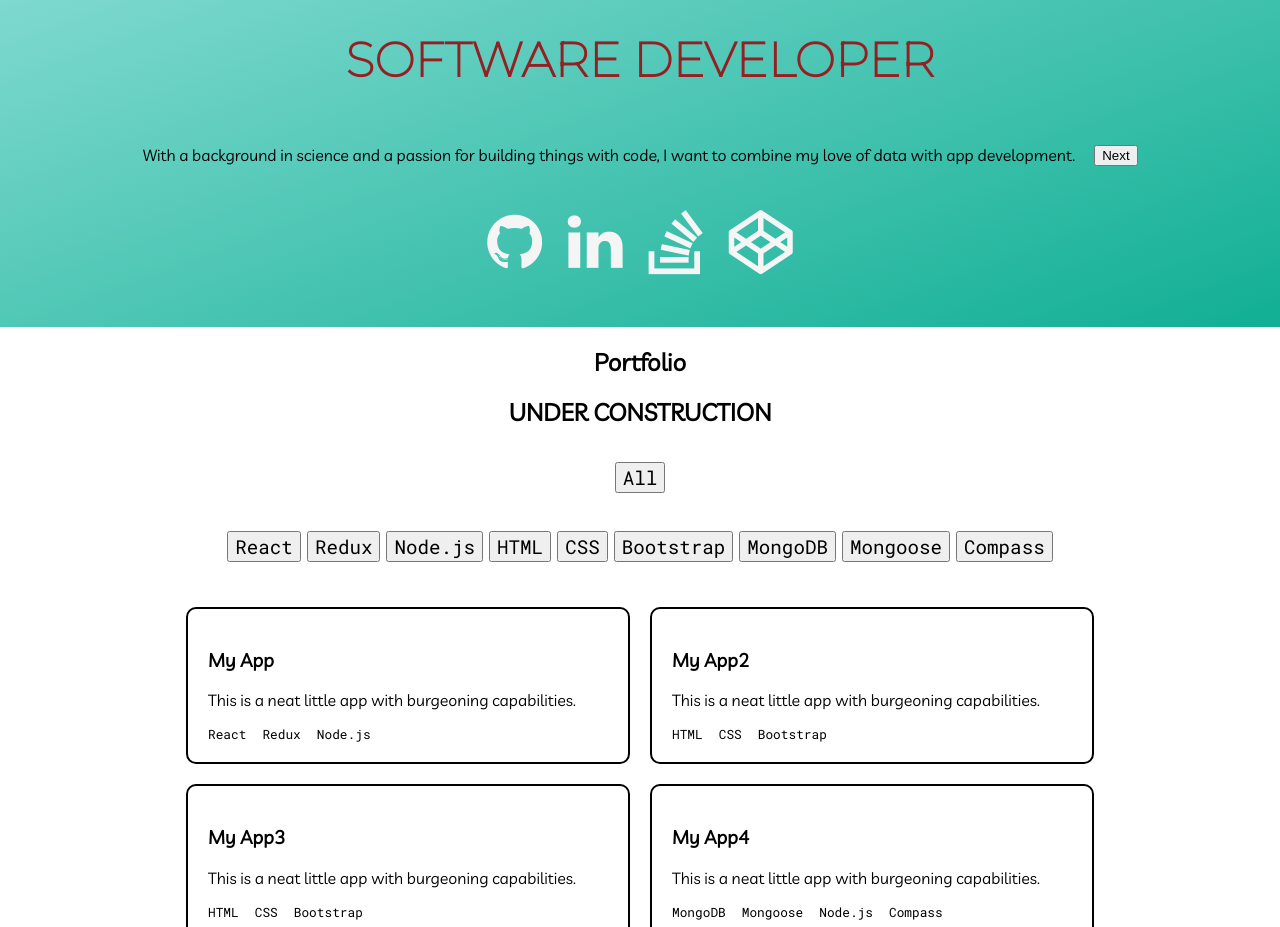
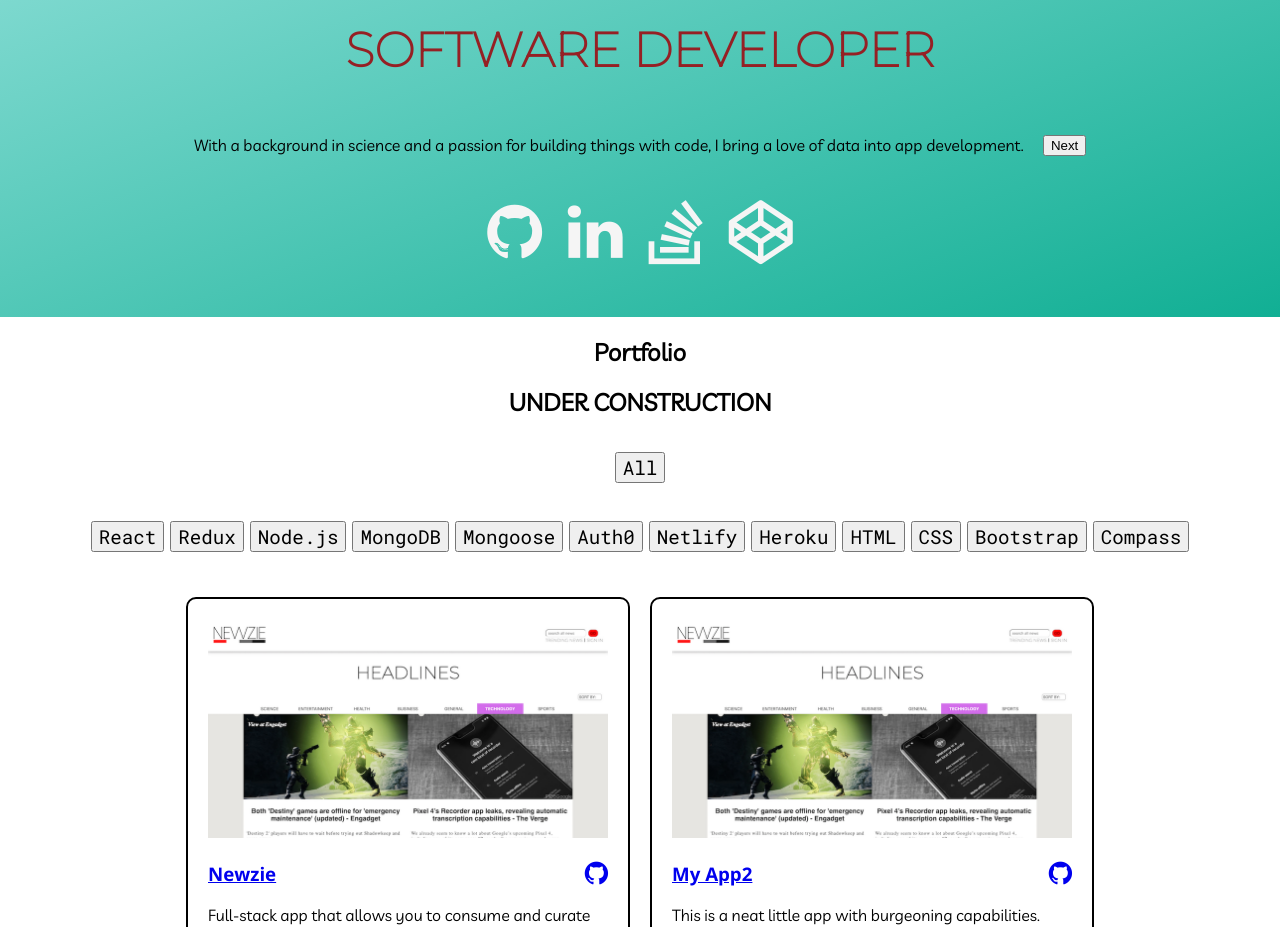
Before and after one commit to sepuckett86/portfolio-react, a React app: page / in a window 1280 px wide. Shown: the part 300-1227 px from the top of the page. Built offline with nearby package versions, Linux system fonts and the light colour scheme.

Commit message:
update portfolio and header

```diff
--- a/src/components/Header.css
+++ b/src/components/Header.css
@@ -1,5 +1,5 @@
 .Header {
-  line-height: 50px;
+  line-height: 40px;
   background-color: whitesmoke;
   display: flex;
   justify-content: space-between;
@@ -15,10 +15,13 @@
 
   li {
     margin-left: 2em;
+    font-family: 'Montserrat', sans-serif;
+    color: #952024;
   }
 
   .name {
     margin-left: 1em;
     font-size: 1.3em;
+    font-family: 'Open Sans', sans-serif;
   }
 }
--- a/src/components/Header.js
+++ b/src/components/Header.js
@@ -5,7 +5,7 @@ import styles from './Header.css';
 function Header() {
   return (
     <header className={styles.Header}>
-      <p className={styles.name}>Susan Puckett</p>
+      <p className={styles.name}>Hello and welcome!</p>
       <ul>
         <li><a href="#portfolio">Portfolio</a></li>
         <li><a href="#contact">Contact</a></li>
--- a/src/components/intro/Intro.css
+++ b/src/components/intro/Intro.css
@@ -1,5 +1,5 @@
 .Intro {
-  background-image: linear-gradient(-20deg, #11af94 0%, #9be4df 100%);;
+  background-image: linear-gradient(-20deg, #11af94 0%, #9be4df 100%);
   margin: 0;
   padding: 1.5em;
   display: flex;
--- a/src/components/portfolio/PortfolioItem.css
+++ b/src/components/portfolio/PortfolioItem.css
@@ -1,4 +1,18 @@
 .PortfolioItem {
+  h3 {
+    font-family: 'Open Sans', sans-serif;
+  }
+  img {
+    width: 100%;
+  }
+  i {
+    font-size: 1.7em;
+  }
+  .top {
+    display: flex;
+    justify-content: space-between;
+    align-items: center;
+  }
   .tags {
     font-family: 'Roboto Mono', monospace;
     font-size: 0.8em;
@@ -6,6 +20,7 @@
     padding-left: 0px;
     margin-top: 1rem;
     display: flex;
+    flex-wrap: wrap;
     li {
       padding-right: 1rem;
     }
--- a/src/components/portfolio/PortfolioItem.js
+++ b/src/components/portfolio/PortfolioItem.js
@@ -2,18 +2,29 @@ import React from 'react';
 import PropTypes from 'prop-types';
 import styles from './PortfolioItem.css';
 
-function PortfolioItem({ title, tags, description }) {
+function PortfolioItem({ title, tags, description, github, url, image }) {
   const tagElements = tags.map(tag => {
     return <li key={tag}>{tag}</li>;
   });
 
   return (
     <section className={styles.PortfolioItem}>
-      <h3>{title}</h3>
+      <a href={url} target="_blank" rel="noopener noreferrer">
+        <img src={`src/images/${image}`} alt={title}/>
+      </a>
+      <div className={styles.top}>
+        <a href={url} target="_blank" rel="noopener noreferrer">
+          <h3>{title}</h3>
+        </a>
+        <a href={github} target="_blank" rel="noopener noreferrer">
+          <i className="fa fa-github" aria-hidden="true"></i>
+        </a>
+      </div>
       {description}
       <ul className={styles.tags}>
         {tagElements}
       </ul>
+
     </section>
   );
 }
@@ -21,7 +32,10 @@ function PortfolioItem({ title, tags, description }) {
 PortfolioItem.propTypes = {
   title: PropTypes.string.isRequired,
   tags: PropTypes.array.isRequired,
-  description: PropTypes.string.isRequired
+  description: PropTypes.string.isRequired,
+  github: PropTypes.string.isRequired,
+  url: PropTypes.string.isRequired,
+  image: PropTypes.string.isRequired
 };
 
 export default PortfolioItem;
--- a/src/components/portfolio/PortfolioList.js
+++ b/src/components/portfolio/PortfolioList.js
@@ -6,11 +6,18 @@ import styles from './PortfolioList.css';
 
 function PortfolioList({ projects }) {
   const projectItems = projects.map(project => {
-    const { title, tags, description } = project;
+    const { title, tags, description, github, url, image } = project;
 
     return (
       <li key={title} className={styles.portfolioLi}>
-        <PorfolioItem title={title} tags={tags} description={description} />
+        <PorfolioItem
+          title={title}
+          tags={tags}
+          description={description}
+          github={github}
+          url={url}
+          image={image}
+        />
       </li>
     );
 
--- a/src/components/portfolio/PortfolioTags.css
+++ b/src/components/portfolio/PortfolioTags.css
@@ -12,6 +12,10 @@
     font-size: 1.2em;
   }
 
+  button:hover {
+    background-image: linear-gradient(-20deg, #11af94 0%, #9be4df 100%);
+  }
+
   .selected {
     border: black 3px solid;
   }
--- a/src/containers/IntroContainer.js
+++ b/src/containers/IntroContainer.js
@@ -4,8 +4,8 @@ import Intro from '../components/intro/Intro';
 class IntroContainer extends Component {
   state = {
     introStatements: [
-      'With a background in science and a passion for building things with code, I want to combine my love of data with app development.',
-      'An introvert who also loves to participate in a team, I aim to find that sweet spot of collaboration and focused alone-time.',
+      'With a background in science and a passion for building things with code, I bring a love of data into app development.',
+      'An introvert who also thrives in teams, I like to find that sweet balance of collaboration and solo focus.',
       'Not a fan of the idea of networking, but am a fan of getting to know tech-passionate people.',
       'According to the Gallup Clifton Strengths test, my top strengths are adaptability, learner, intellection, input, and responsibility.',
       'On the fence about the trailing comma.',
@@ -14,7 +14,9 @@ class IntroContainer extends Component {
       'Over 800 hours of full-stack JavaScript app development experience in a cohort of 19 wonderful people.',
       'My top bucket list item: Visit a sloth sanctuary in Costa Rica.',
       'Liked sloths before Kristen Bell made them popular.',
-      'Here is where a witty intro statement should go that accentuates my personality. Hi?'
+      'Here is where a witty intro statement should go that accentuates my personality. Hi?',
+      'Once played clarinet in Carnegie Hall with the Oregon State University Wind Ensemble.',
+      'Fun fact: I have a PhD in immunology and microbial pathogenesis. I discovered new things about tuberculosis.'
     ],
     strengths: [
       'detail-oriented',
--- a/src/containers/Portfolio.js
+++ b/src/containers/Portfolio.js
@@ -7,24 +7,36 @@ export default class Portfolio extends Component {
   state = {
     projects: [
       {
-        title: 'My App',
-        description: 'This is a neat little app with burgeoning capabilities.',
-        tags: ['React', 'Redux', 'Node.js']
+        title: 'Newzie',
+        description: 'Full-stack app that allows you to consume and curate news from a variety of sources. Made with @alex @carlos @leighann.',
+        tags: ['React', 'Redux', 'Node.js', 'MongoDB', 'Mongoose', 'Auth0', 'Netlify', 'Heroku'],
+        github: 'https://github.com/The-Newsies/newsies-fe',
+        url: 'https://newzie.netlify.com',
+        image: 'Newzie.png'
       },
       {
         title: 'My App2',
         description: 'This is a neat little app with burgeoning capabilities.',
-        tags: ['HTML', 'CSS', 'Bootstrap']
+        tags: ['HTML', 'CSS', 'Bootstrap'],
+        github: 'https://github.com/The-Newsies/newsies-fe',
+        url: 'https://newzie.netlify.com',
+        image: 'Newzie.png'
       },
       {
         title: 'My App3',
         description: 'This is a neat little app with burgeoning capabilities.',
-        tags: ['HTML', 'CSS', 'Bootstrap']
+        tags: ['HTML', 'CSS', 'Bootstrap'],
+        github: 'https://github.com/The-Newsies/newsies-fe',
+        url: 'https://newzie.netlify.com',
+        image: 'Newzie.png'
       },
       {
         title: 'My App4',
         description: 'This is a neat little app with burgeoning capabilities.',
-        tags: ['MongoDB', 'Mongoose', 'Node.js', 'Compass']
+        tags: ['MongoDB', 'Mongoose', 'Node.js', 'Compass'],
+        github: 'https://github.com/The-Newsies/newsies-fe',
+        url: 'https://newzie.netlify.com',
+        image: 'Newzie.png'
       }
     ],
     tags: [],
```
Also changed, not shown: src/images/Newzie.png (added).
